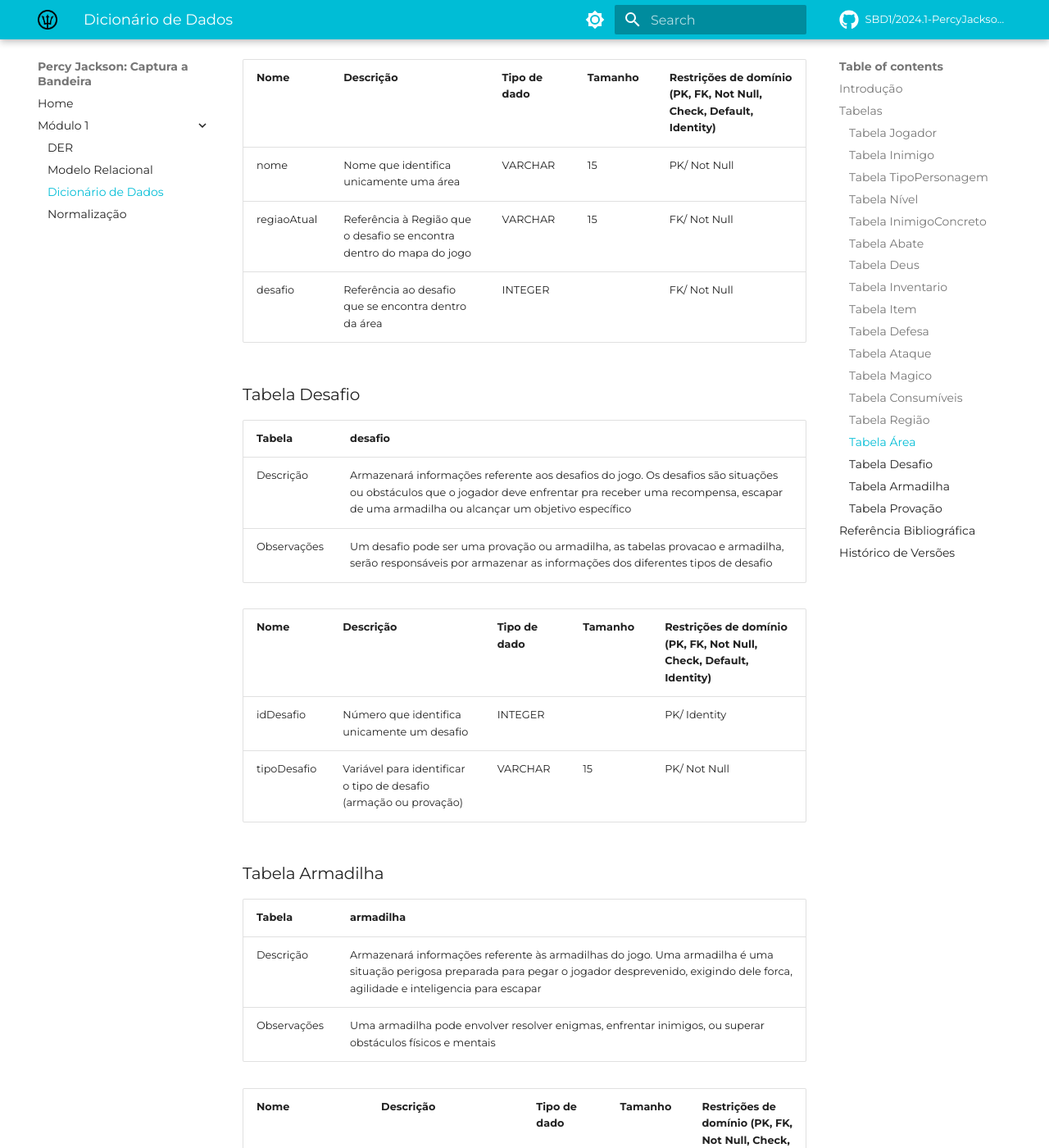
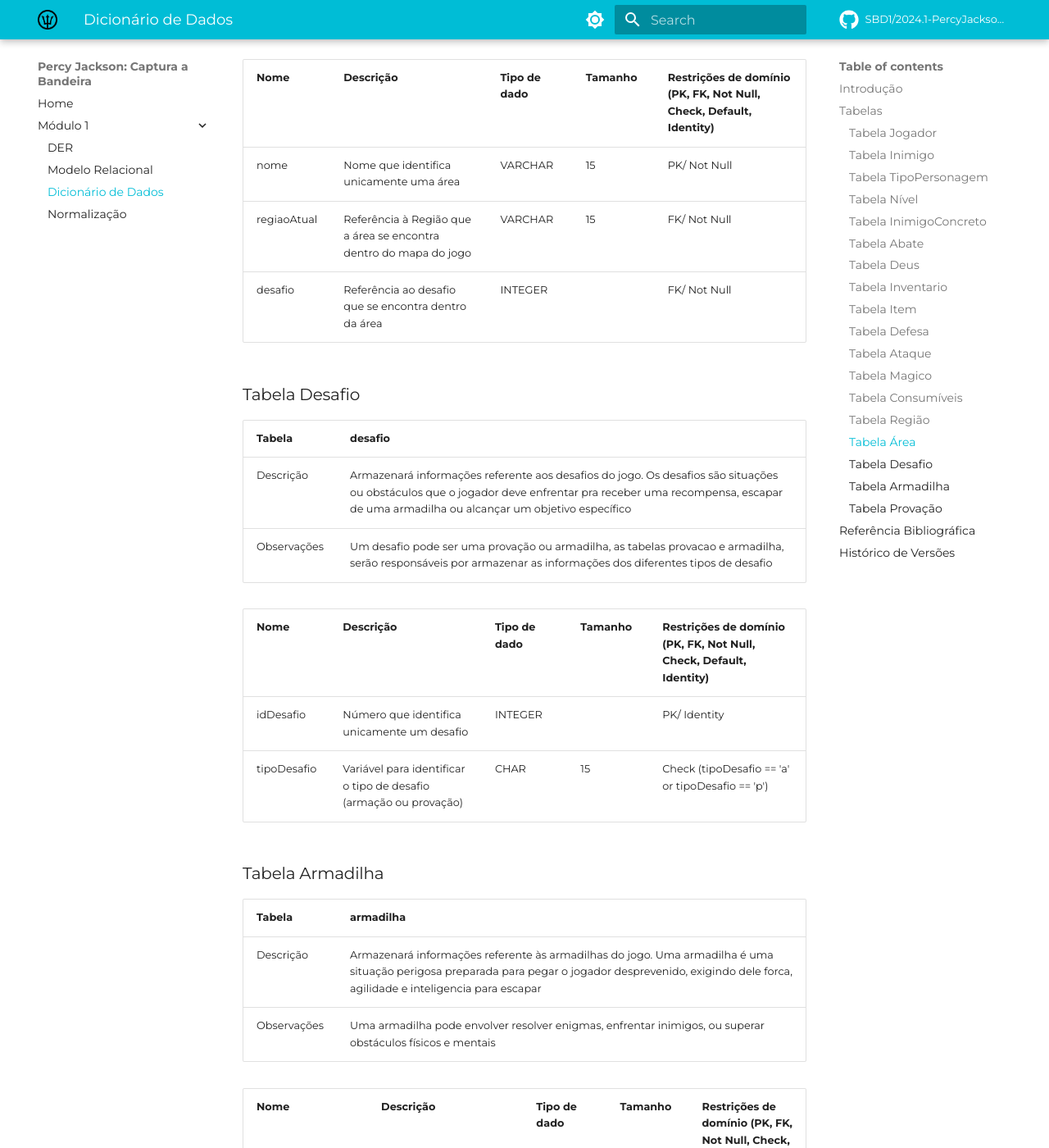
Before and after one commit to SBD1/2024.1-PercyJackson, an MkDocs documentation site: the page built from docs/modulo1/DD.md, in a window 1280 px wide and 1400 px high, scrolled down 13941 px. Shown: the whole window at 82% size. Built offline with MkDocs 1.6.1 and Material for MkDocs 9.7.7, drawn with Linux system fonts in a browser that asks for light colours; comment, search, counter and statistics services are not loaded; some of the changed text lies outside the part shown.

Commit message:
docs: fix dd area description

```diff
--- a/docs/modulo1/DD.md
+++ b/docs/modulo1/DD.md
@@ -59,7 +59,7 @@
 | Nome | Descrição                                                                                                                                                             | Tipo de dado | Tamanho | Restrições de domínio (PK, FK, Not Null, Check, Default, Identity) |
 | ---- | --------------------------------------------------------------------------------------------------------------------------------------------------------------------- | ------------ | ------- | ------------------------------------------------------------------ |
 | nome | Nome que irá identificar unicamente um personagem                                                                                                                     | Varchar      | 15      | PK/ Not Null                                                       |
-| tipo | Este atributo especifica se o Personagem é um Jogador ou um Inimigo. Os valores permitidos para este atributo será o caracter 'J', para Jogador, ou 'I', para Inimigo | Char         | 1       | Not Null                                                           |
+| tipo | Este atributo especifica se o Personagem é um Jogador ou um Inimigo. Os valores permitidos para este atributo será o caracter 'J', para Jogador, ou 'I', para Inimigo | Char         | 1       | Check (tipo == 'J' or tipo == 'I')                                                           |
 
 ### Tabela Nível
 
@@ -225,7 +225,7 @@
 | Nome        | Descrição                                                                                 | Tipo de dado | Tamanho | Restrições de domínio (PK, FK, Not Null, Check, Default, Identity) |
 | ----------- | ----------------------------------------------------------------------------------------- | ------------ | ------- | ------------------------------------------------------------------ |
 | nome        | Nome que identifica unicamente uma área                                                   | VARCHAR      | 15      | PK/ Not Null                                                       |
-| regiaoAtual | Referência à Região que o desafio se encontra dentro do mapa do jogo                      | VARCHAR      | 15      | FK/ Not Null                                                       |
+| regiaoAtual | Referência à Região que a área se encontra dentro do mapa do jogo                      | VARCHAR      | 15      | FK/ Not Null                                                       |
 | desafio         | Referência ao desafio que se encontra dentro da área                           | INTEGER      |      | FK/ Not Null                                                          |
 
 ### Tabela Desafio
@@ -238,7 +238,7 @@
 | Nome             | Descrição                                                             | Tipo de dado | Tamanho | Restrições de domínio (PK, FK, Not Null, Check, Default, Identity) |
 | ---------------- | --------------------------------------------------------------------- | ------------ | ------- | ------------------------------------------------------------------ |
 | idDesafio             | Número que identifica unicamente um desafio                                | INTEGER      |      | PK/ Identity                                                       |
-| tipoDesafio           | Variável para identificar o  tipo de desafio (armação ou provação)                                | VARCHAR     |  15    | PK/ Not Null
+| tipoDesafio           | Variável para identificar o  tipo de desafio (armação ou provação)                                | CHAR     |  15    | Check (tipoDesafio == 'a' or tipoDesafio == 'p') |
 
 
 ### Tabela Armadilha
```
Also changed, not shown: other parts of docs/modulo1/DD.md (+2 -2 lines).
